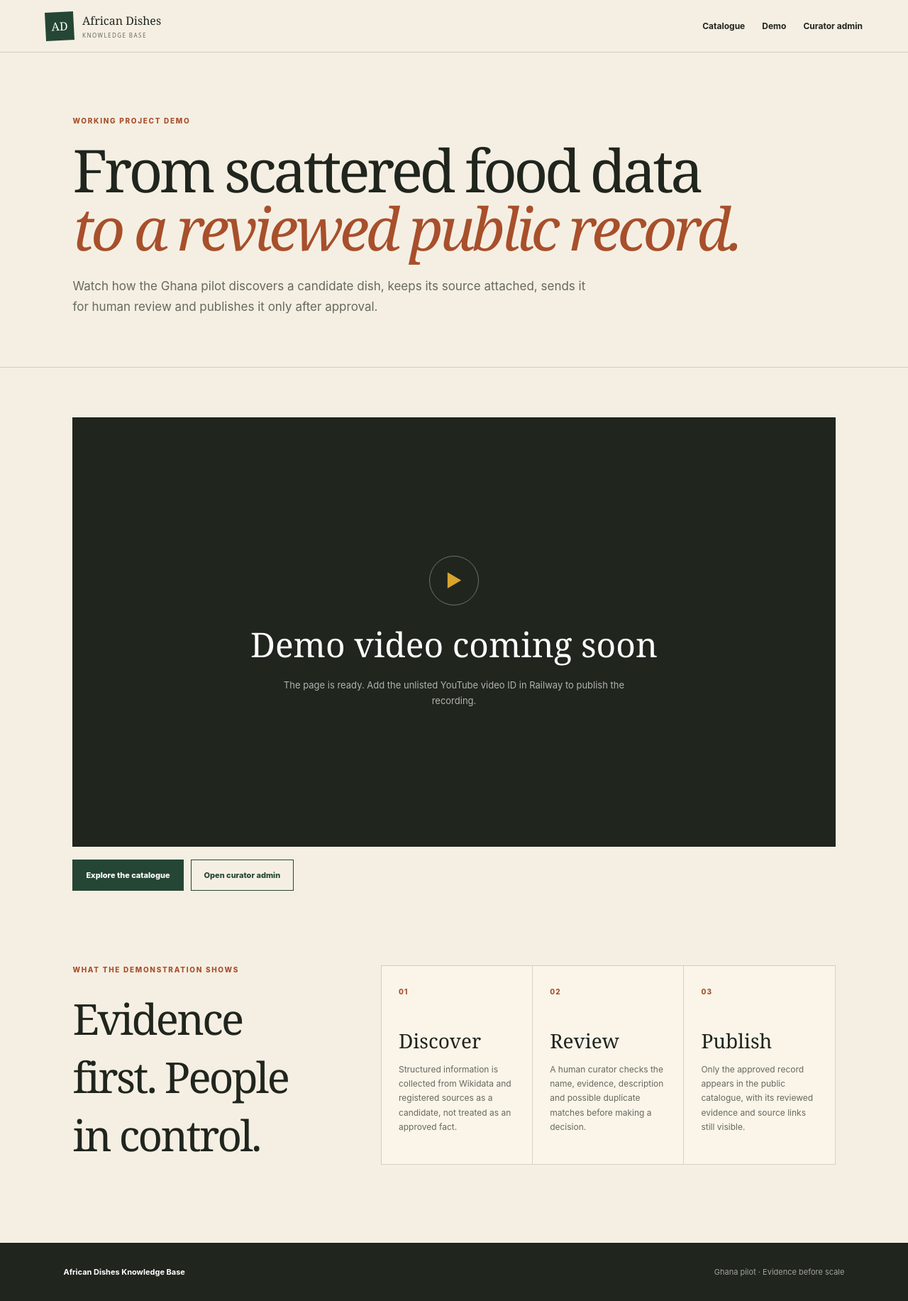
After one commit to Fatima-Bint/african-dishes-knowledge-base, a Django app: page /demo/ in a window 1280 px wide. The commit adds this page. Shown: the whole page at 71% size. Run offline with Django 5.2, Linux system fonts and the light colour scheme.

Commit message:
Add demo page

```diff
--- a/config/settings.py
+++ b/config/settings.py
@@ -10,6 +10,7 @@ load_dotenv(BASE_DIR / ".env")
 
 SECRET_KEY = os.getenv("DJANGO_SECRET_KEY", "unsafe-development-key")
 DEBUG = os.getenv("DJANGO_DEBUG", "false").lower() == "true"
+DEMO_VIDEO_ID = os.getenv("DEMO_VIDEO_ID", "").strip()
 ALLOWED_HOSTS = [
     host.strip()
     for host in os.getenv("DJANGO_ALLOWED_HOSTS", "localhost,127.0.0.1").split(",")
--- a/dishes/urls.py
+++ b/dishes/urls.py
@@ -7,6 +7,7 @@ app_name = "dishes"
 
 urlpatterns = [
     path("", views.catalogue, name="catalogue"),
+    path("demo/", views.demo, name="demo"),
     path("dishes/<slug:slug>/", views.dish_detail, name="detail"),
     path("api/dishes/", views.api_dishes, name="api_dishes"),
     path("exports/dishes.json", views.export_json, name="export_json"),
--- a/dishes/views.py
+++ b/dishes/views.py
@@ -1,11 +1,16 @@
 import csv
 import json
+import re
 
+from django.conf import settings
 from django.http import HttpResponse, JsonResponse
 from django.shortcuts import get_object_or_404, render
 
 from .models import DishCategory, Location
 from .services import public_dishes, serialize_dish
+
+
+YOUTUBE_VIDEO_ID_PATTERN = re.compile(r"^[A-Za-z0-9_-]{11}$")
 
 
 def _filters(request):
@@ -37,6 +42,13 @@ def catalogue(request):
             **filters,
         },
     )
+
+
+def demo(request):
+    video_id = settings.DEMO_VIDEO_ID
+    if not YOUTUBE_VIDEO_ID_PATTERN.fullmatch(video_id):
+        video_id = ""
+    return render(request, "dishes/demo.html", {"video_id": video_id})
 
 
 def dish_detail(request, slug):
--- a/static/dishes/site.css
+++ b/static/dishes/site.css
@@ -81,6 +81,29 @@ dd { margin: 9px 0 0; font-size: 12px; line-height: 1.5; }
 .audit-note { display: flex; gap: 18px; max-width: 820px; margin-top: 70px; padding: 22px 25px; border-left: 5px solid var(--forest); background: rgba(37,70,52,.08); }
 .audit-note p { margin: 0; color: var(--muted); font-size: 12px; }
 
+.demo-hero { padding: 90px clamp(24px, 8vw, 130px) 70px; border-bottom: 1px solid var(--line); }
+.demo-hero h1 { max-width: 1050px; margin: 0; font-family: Georgia, serif; font-size: clamp(48px, 6.5vw, 88px); font-weight: 400; letter-spacing: -.055em; line-height: .98; }
+.demo-hero h1 em { color: var(--clay); font-weight: 400; }
+.demo-hero > p:last-child { max-width: 740px; margin: 28px 0 0; color: var(--muted); font-size: 17px; line-height: 1.7; }
+.demo-content { padding: 70px clamp(24px, 8vw, 130px); }
+.video-frame { overflow: hidden; width: 100%; aspect-ratio: 16 / 9; border: 1px solid var(--line); background: var(--ink); }
+.video-frame iframe { width: 100%; height: 100%; border: 0; }
+.video-placeholder { display: grid; height: 100%; place-content: center; padding: 32px; color: white; text-align: center; }
+.video-placeholder > span { display: grid; width: 70px; height: 70px; margin: 0 auto 22px; place-items: center; border: 1px solid rgba(255,255,255,.35); border-radius: 50%; color: var(--gold); font-size: 25px; }
+.video-placeholder h2 { margin: 0; font-family: Georgia, serif; font-size: clamp(30px, 4vw, 48px); font-weight: 400; }
+.video-placeholder p { max-width: 520px; margin: 14px auto 0; color: rgba(255,255,255,.65); font-size: 13px; line-height: 1.7; }
+.demo-actions { display: flex; gap: 10px; margin-top: 18px; }
+.demo-actions a { padding: 14px 18px; border: 1px solid var(--forest); font-size: 11px; font-weight: 850; }
+.demo-actions .primary-action { background: var(--forest); color: white; }
+.demo-actions .secondary-action { background: transparent; color: var(--forest); }
+.demo-steps { display: grid; grid-template-columns: .7fr 1.3fr; gap: clamp(40px, 7vw, 100px); padding: 35px clamp(24px, 8vw, 130px) 110px; }
+.demo-steps-intro h2 { margin: 0; font-family: Georgia, serif; font-size: clamp(36px, 5vw, 60px); font-weight: 400; letter-spacing: -.045em; }
+.step-grid { display: grid; grid-template-columns: repeat(3, 1fr); border-top: 1px solid var(--line); border-left: 1px solid var(--line); }
+.step-grid article { min-height: 280px; padding: 24px; border-right: 1px solid var(--line); border-bottom: 1px solid var(--line); background: rgba(255,250,240,.5); }
+.step-grid span { color: var(--clay); font-size: 10px; font-weight: 850; letter-spacing: .12em; }
+.step-grid h3 { margin: 42px 0 12px; font-family: Georgia, serif; font-size: 28px; font-weight: 400; }
+.step-grid p { color: var(--muted); font-size: 12px; line-height: 1.7; }
+
 footer { display: flex; align-items: center; justify-content: space-between; gap: 20px; padding: 34px clamp(24px, 7vw, 110px); background: var(--ink); color: white; font-size: 11px; }
 footer span { color: rgba(255,255,255,.58); }
 
@@ -88,15 +111,20 @@ footer span { color: rgba(255,255,255,.58); }
   .filters { grid-template-columns: 1fr 1fr; }
   .filters label:first-child { grid-column: 1 / -1; }
   .dish-grid { grid-template-columns: repeat(2, 1fr); }
+  .demo-steps { grid-template-columns: 1fr; }
 }
 
 @media (max-width: 700px) {
   .site-header nav { gap: 12px; }
-  .site-header nav a:nth-child(2) { display: none; }
+  .site-header nav a:nth-child(3) { display: none; }
   .catalogue-heading, .detail-header, .evidence-section { align-items: flex-start; grid-template-columns: 1fr; }
   .catalogue-heading { flex-direction: column; }
   .filters, .dish-grid { grid-template-columns: 1fr; }
   .filters label:first-child { grid-column: auto; }
   .detail-header dl { grid-template-columns: 1fr; }
+  .demo-actions { align-items: stretch; flex-direction: column; text-align: center; }
+  .step-grid { grid-template-columns: 1fr; }
+  .step-grid article { min-height: auto; }
+  .step-grid h3 { margin-top: 24px; }
   footer { align-items: flex-start; flex-direction: column; }
 }
--- a/templates/dishes/base.html
+++ b/templates/dishes/base.html
@@ -15,9 +15,9 @@
       <strong>African Dishes <small>Knowledge Base</small></strong>
     </a>
     <nav aria-label="Primary navigation">
-      <a href="{% url 'dishes:catalogue' %}">Catalogue</a>
+      <a href="{% url 'dishes:catalogue' %}#catalogue">Catalogue</a>
+      <a href="{% url 'dishes:demo' %}">Demo</a>
       <a href="{% url 'admin:index' %}">Curator admin</a>
-      <a href="{% url 'dishes:api_dishes' %}">API</a>
     </nav>
   </header>
 
--- a/templates/dishes/catalogue.html
+++ b/templates/dishes/catalogue.html
@@ -11,7 +11,7 @@
     </p>
   </section>
 
-  <section class="catalogue">
+  <section class="catalogue" id="catalogue">
     <div class="catalogue-heading">
       <div>
         <p class="eyebrow">Public catalogue</p>
--- /dev/null
+++ b/templates/dishes/demo.html
@@ -0,0 +1,66 @@
+{% extends "dishes/base.html" %}
+
+{% block title %}Project Demo | African Dishes Knowledge Base{% endblock %}
+
+{% block content %}
+<main class="demo-page">
+  <section class="demo-hero">
+    <p class="eyebrow">Working project demo</p>
+    <h1>From scattered food data<br><em>to a reviewed public record.</em></h1>
+    <p>
+      Watch how the Ghana pilot discovers a candidate dish, keeps its source attached,
+      sends it for human review and publishes it only after approval.
+    </p>
+  </section>
+
+  <section class="demo-content">
+    <div class="video-frame">
+      {% if video_id %}
+        <iframe
+          src="https://www.youtube-nocookie.com/embed/{{ video_id }}"
+          title="African Dishes Knowledge Base project demonstration"
+          loading="lazy"
+          allow="accelerometer; autoplay; clipboard-write; encrypted-media; gyroscope; picture-in-picture; web-share"
+          referrerpolicy="strict-origin-when-cross-origin"
+          allowfullscreen>
+        </iframe>
+      {% else %}
+        <div class="video-placeholder">
+          <span aria-hidden="true">▶</span>
+          <h2>Demo video coming soon</h2>
+          <p>The page is ready. Add the unlisted YouTube video ID in Railway to publish the recording.</p>
+        </div>
+      {% endif %}
+    </div>
+
+    <div class="demo-actions">
+      <a class="primary-action" href="{% url 'dishes:catalogue' %}#catalogue">Explore the catalogue</a>
+      <a class="secondary-action" href="{% url 'admin:index' %}">Open curator admin</a>
+    </div>
+  </section>
+
+  <section class="demo-steps" aria-labelledby="demo-steps-title">
+    <div class="demo-steps-intro">
+      <p class="eyebrow">What the demonstration shows</p>
+      <h2 id="demo-steps-title">Evidence first. People in control.</h2>
+    </div>
+    <div class="step-grid">
+      <article>
+        <span>01</span>
+        <h3>Discover</h3>
+        <p>Structured information is collected from Wikidata and registered sources as a candidate, not treated as an approved fact.</p>
+      </article>
+      <article>
+        <span>02</span>
+        <h3>Review</h3>
+        <p>A human curator checks the name, evidence, description and possible duplicate matches before making a decision.</p>
+      </article>
+      <article>
+        <span>03</span>
+        <h3>Publish</h3>
+        <p>Only the approved record appears in the public catalogue, with its reviewed evidence and source links still visible.</p>
+      </article>
+    </div>
+  </section>
+</main>
+{% endblock %}
```
Also changed, not shown: dishes/tests/test_catalogue.py (+27 -1 lines), docs/railway-deployment.md (+1 -0 lines), README.md, 1 other file.
